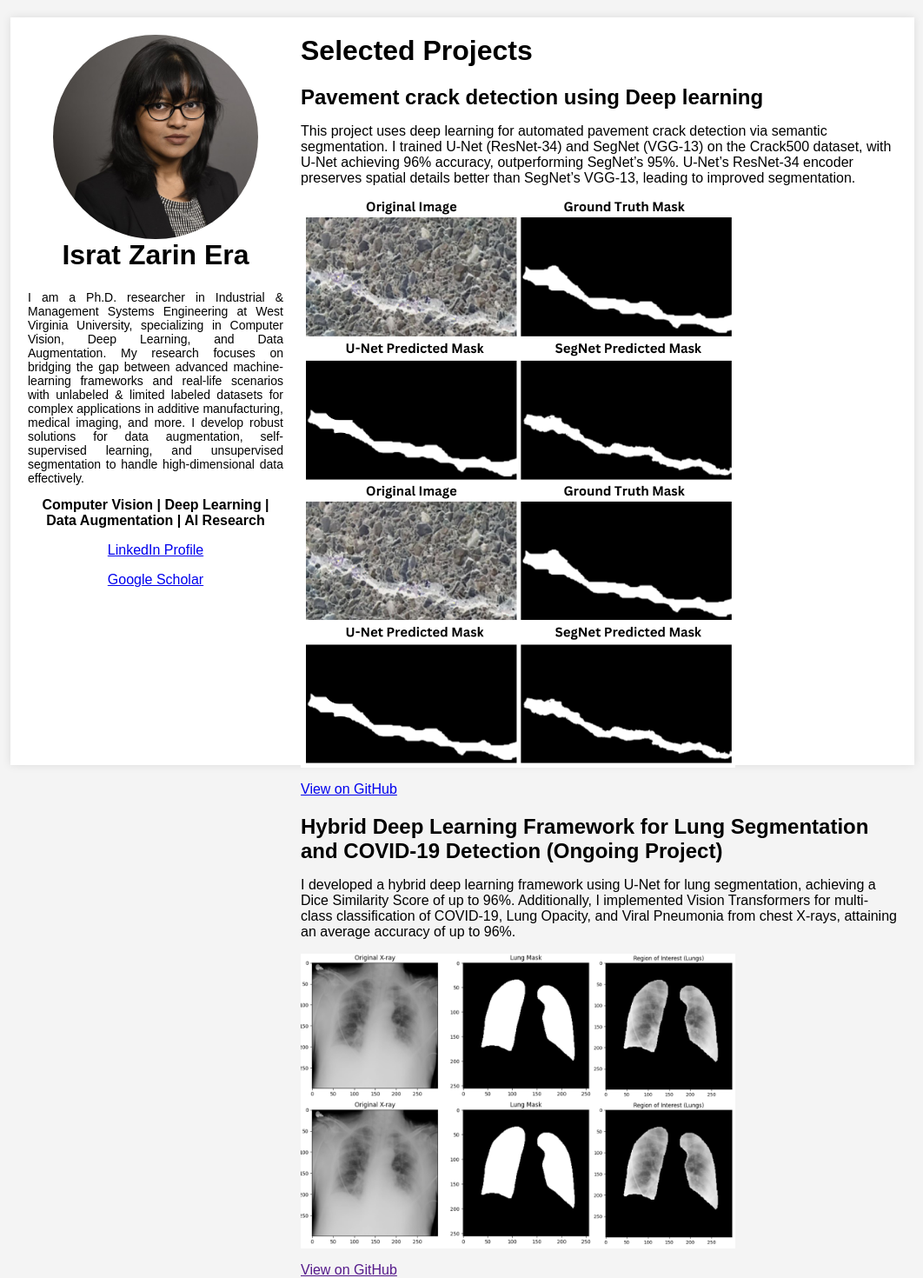
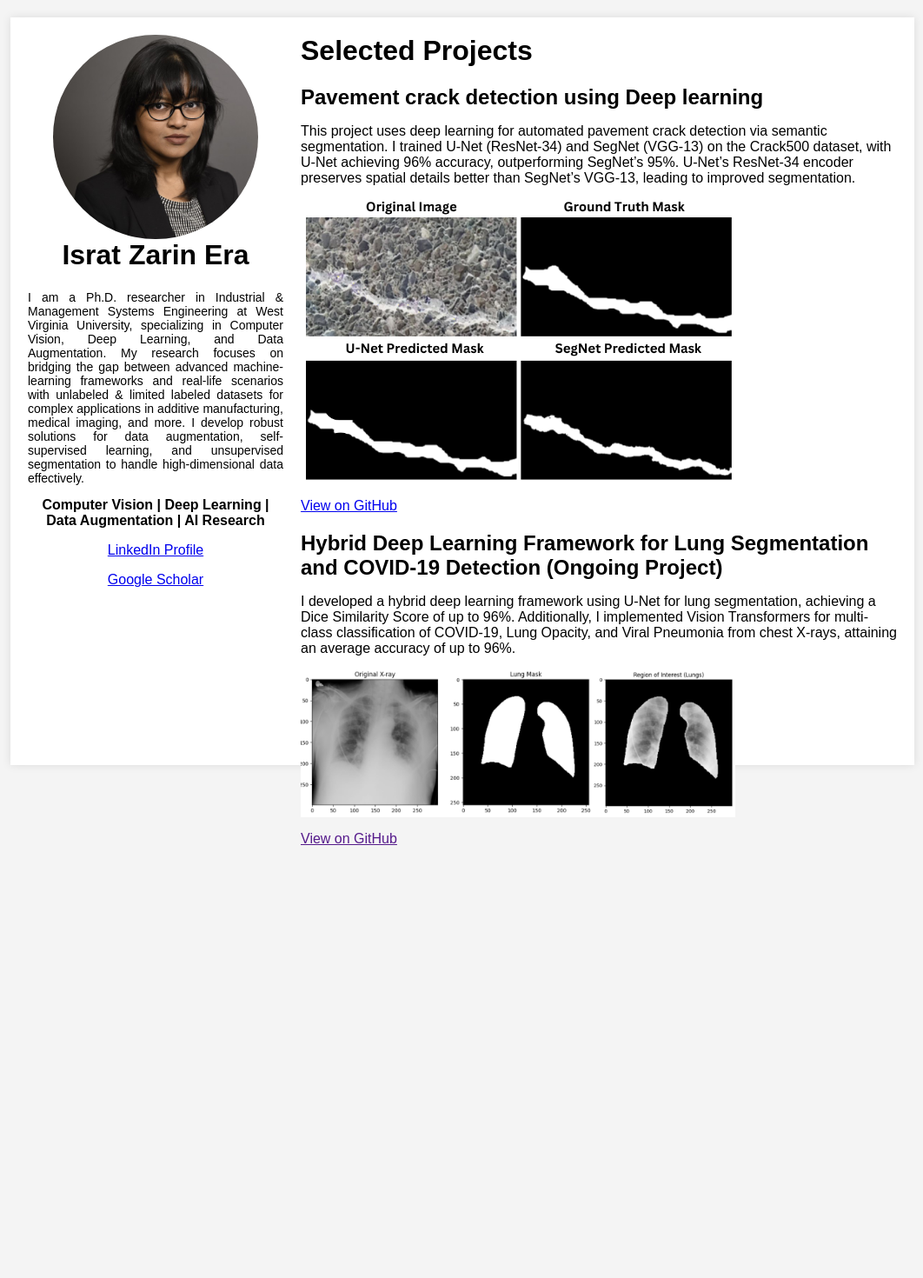
Before and after one commit to IE0005/IE0005.github.io, a Jekyll site: the page built from index.md, in a window 1280 px wide. Shown: the whole page at 87% size, without its empty margins (108-1170 px from the left). Built offline with Jekyll 4.4.1, drawn with Linux system fonts in a browser that asks for light colours; after the commit the page ends 974 px from its top, so only the background shows below that.

Commit message:
Update default.html

```diff
--- a/_layouts/default.html
+++ b/_layouts/default.html
@@ -22,7 +22,7 @@ description: "Computer Vision | Deep Learning | Data Augmentation | AI Research"
 
             {% if project.image %}
             <img src="{{ project.image }}" alt="{{ project.title }} image" style="width: 100%; max-width: 500px;"/>
-            <img src="{{ project.image }}" alt="{{ project.title }} image" style="width: 100%; max-width: 500px;"/>
+
             {% endif %}
 
             <p><a href="{{ project.link }}">View on GitHub</a></p>
```
